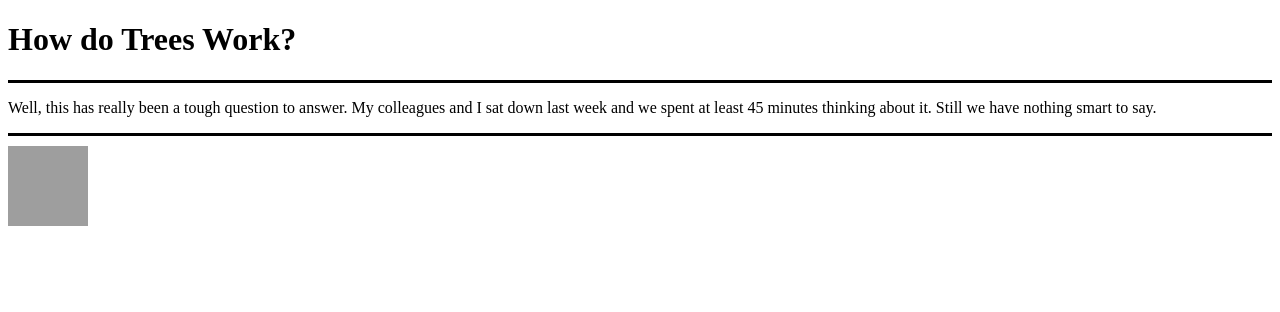
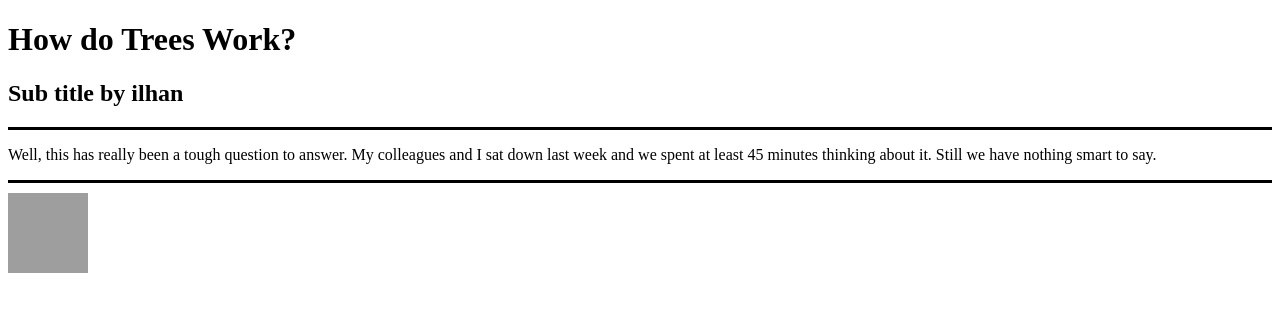
Before and after one commit to akbelcolak/week3practice, a plain HTML site: page index.html in a window 1280 px wide. Drawn offline with Linux system fonts and the light colour scheme; grey boxes are pictures that could not be loaded.

Commit message:
added h2 to header by ilhan
test bpull request by ilhan

```diff
--- a/index.html
+++ b/index.html
@@ -14,6 +14,7 @@
 <body>
   <header>
     <h1>How do Trees Work?</h1>
+    <h2>Sub title by ilhan</h2>
   </header>
   <section>
     <p>
```
